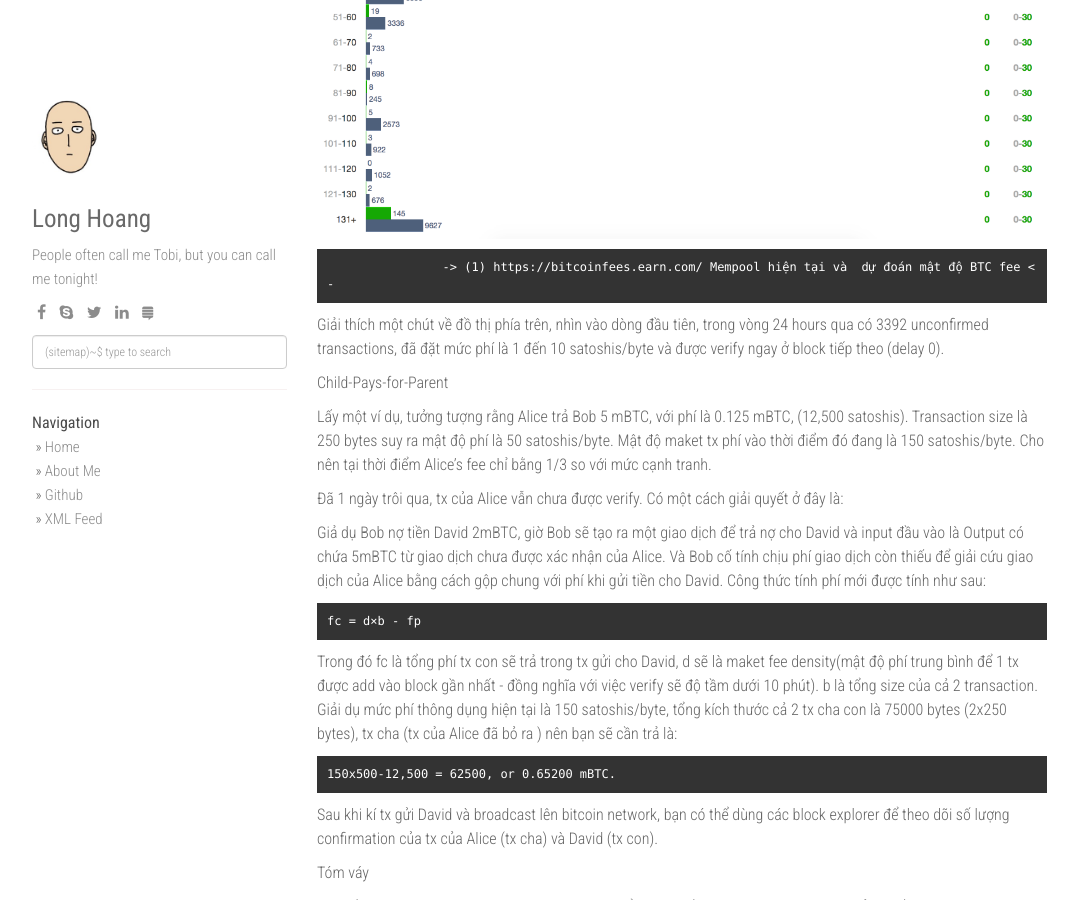
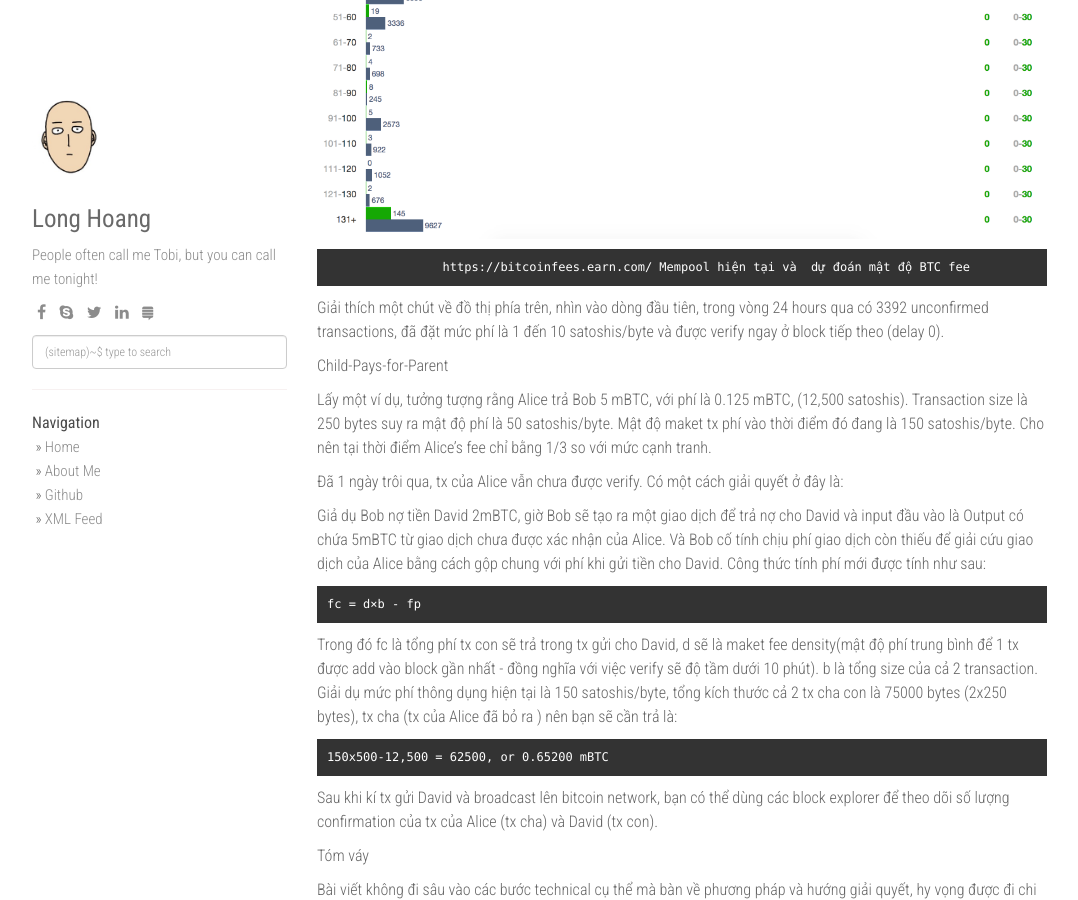
Before and after one commit to SFzxc/SFzxc.github.io, a Jekyll site: the page built from _posts/2018-03-22-Giai-cuu-transaction-Bitcoin-bi-mac-ket.md, in a window 1280 px wide and 900 px high, scrolled down 1050 px. Shown: the whole window, without its empty margins (53-1131 px from the left). Built offline with Jekyll 4.4.1, drawn with Linux system fonts in a browser that asks for light colours; nearby versions of some CDN libraries; comment, search, counter and statistics services are not loaded; some of the changed text lies outside the part shown.

Commit message:
Update 2018-03-22-Giai-cuu-transaction-Bitcoin-bi-mac-ket.md

````diff
--- a/_posts/2018-03-22-Giai-cuu-transaction-Bitcoin-bi-mac-ket.md
+++ b/_posts/2018-03-22-Giai-cuu-transaction-Bitcoin-bi-mac-ket.md
@@ -22,7 +22,8 @@
 
 Bitcoin tx fees thực sự khó khăn để hiểu vì liên quan đến nhiều concept khác nhau. Một chỉ số quan trọng mà bạn cần phải nhớ đó là mật độ phí giao dịch của bạn. Mật độ phí (d) được tính theo công thức fee giao dịch (f, đơn vị satoshis) trên từng size (s, đơn vị là bytes).
 
-	d=f/s
+```d=f/s
+```
 
 Trong những ngày đầu thuở sơ khai của Bitcoin, fee chỉ là một phần nhập rất nhỏ của miner. Nhưng ngày nay, nó thực sự khác biệt. Fee góp phần đáng kể vào doanh thu nên các miner cố gắng tối ưu hoá fees mỗi block đào được.
 
@@ -32,7 +33,7 @@
 
 ![mempool](/images/mempool.png)
 
-			-> (1) https://bitcoinfees.earn.com/ Mempool hiện tại và  dự đoán mật độ BTC fee <-
+			https://bitcoinfees.earn.com/ Mempool hiện tại và  dự đoán mật độ BTC fee
 
 Giải thích một chút về đồ thị phía trên, nhìn vào dòng đầu tiên, trong vòng 24 hours qua có 3392 unconfirmed transactions, đã đặt mức phí là 1 đến 10 satoshis/byte và được verify ngay ở block tiếp theo (delay 0).
 
@@ -48,7 +49,9 @@
 
 Trong đó fc là tổng phí tx con sẽ trả trong tx gửi cho David, d sẽ là maket fee density(mật độ phí trung bình để 1 tx được add vào block gần nhất - đồng nghĩa với việc verify sẽ độ tầm dưới 10 phút). b là tổng size của cả 2 transaction. Giải dụ mức phí thông dụng hiện tại là 150 satoshis/byte,  tổng kích thước cả 2 tx cha con là 75000 bytes (2x250 bytes), tx cha (tx của Alice đã bỏ ra ) nên bạn sẽ cần trả là:
 
-	150x500-12,500 = 62500, or 0.65200 mBTC.
+```
+150x500-12,500 = 62500, or 0.65200 mBTC
+```
 
 Sau khi kí tx gửi David và broadcast lên bitcoin network, bạn có thể dùng các block explorer để theo dõi số lượng confirmation của tx của Alice (tx cha) và David (tx con).
 
````
Also changed, not shown: other parts of _posts/2018-03-22-Giai-cuu-transaction-Bitcoin-bi-mac-ket.md (+1 -1 lines).
